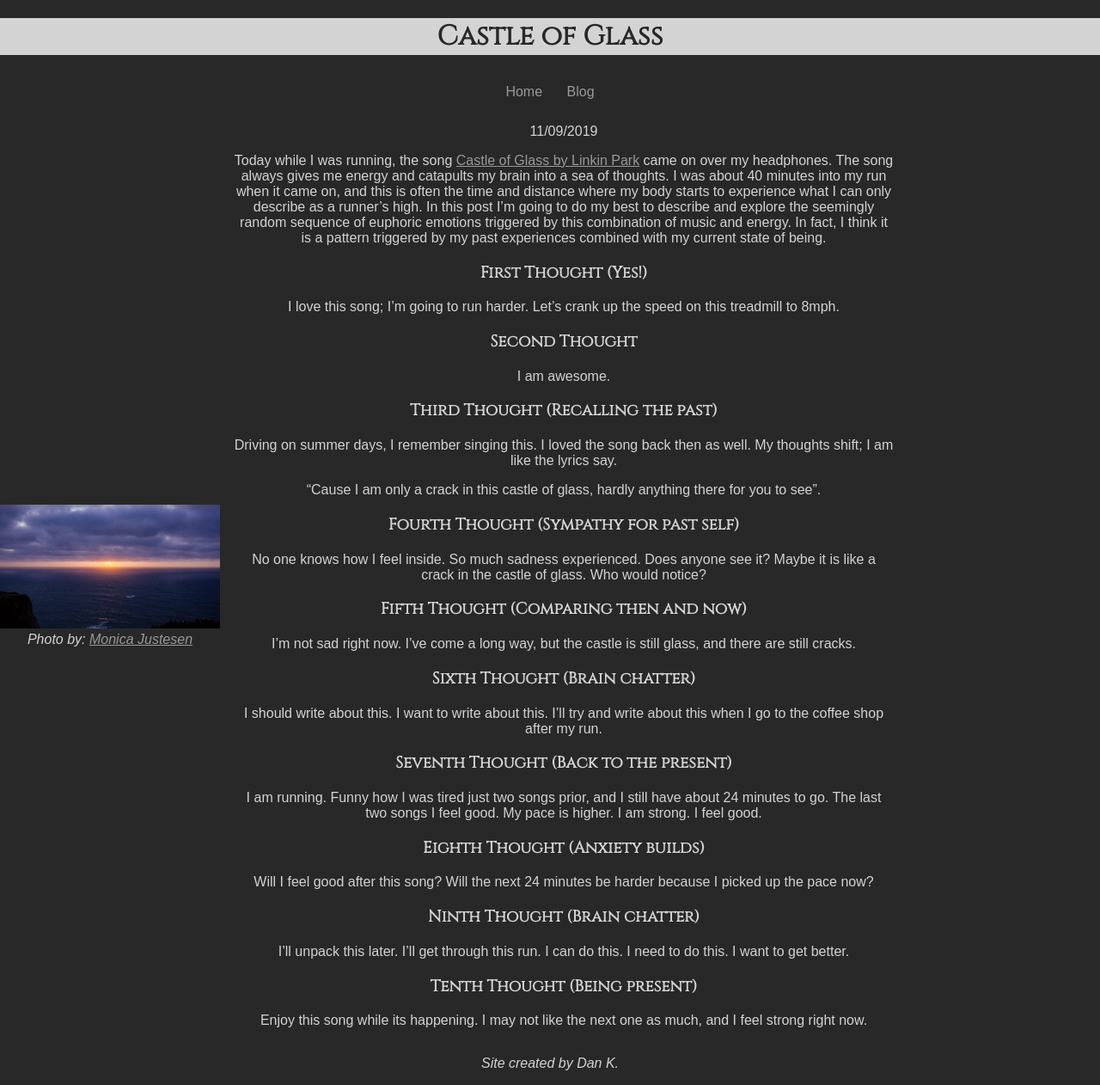
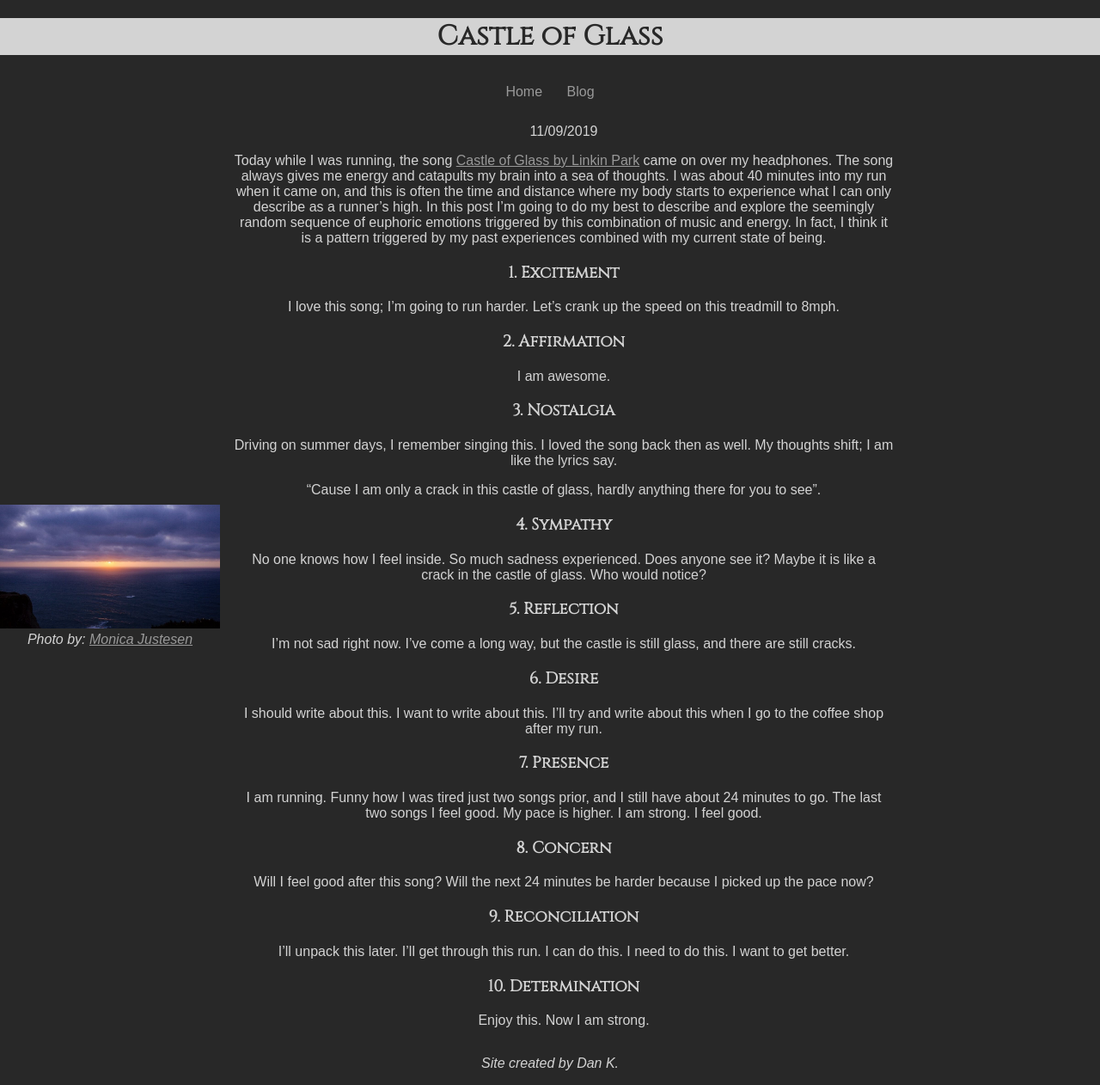
Before and after one commit to dekay2001/dekay2001.github.io, a Jekyll site: the page built from _posts/2019-11-09-castle-of-glass.md, in a window 1280 px wide. Shown: the whole page at 86% size. Built offline with Jekyll 4.4.1, drawn with Linux system fonts in a browser that asks for light colours; some web fonts are replaced.

Commit message:
Edited castle of glass post after post read

```diff
--- a/_posts/2019-11-09-castle-of-glass.md
+++ b/_posts/2019-11-09-castle-of-glass.md
@@ -8,33 +8,34 @@ tags: [music, running, present]
 
 Today while I was running, the song [Castle of Glass by Linkin Park](https://www.youtube.com/watch?v=ScNNfyq3d_w "Castle of Glass Video") came on over my headphones.  The song always gives me energy and catapults my brain into a sea of thoughts.  I was about 40 minutes into my run when it came on, and this is often the time and distance where my body starts to experience what I can only describe as a runner’s high.  In this post I’m going to do my best to describe and explore the seemingly random sequence of euphoric emotions triggered by this combination of music and energy.  In fact, I think it is a pattern triggered by my past experiences combined with my current state of being.
 
-### First Thought (Yes!)
+### 1. Excitement
 I love this song; I’m going to run harder.  Let’s crank up the speed on this treadmill to 8mph.
 
-### Second Thought
+### 2. Affirmation
 I am awesome.
 
-### Third Thought (Recalling the past)
+### 3. Nostalgia
 Driving on summer days, I remember singing this.  I loved the song back then as well. My thoughts shift; I am like the lyrics say.
 
 > “Cause I am only a crack in this castle of glass, hardly anything there for you to see”.
 
-### Fourth Thought (Sympathy for past self)
+### 4. Sympathy
 No one knows how I feel inside.  So much sadness experienced.  Does anyone see it?  Maybe it is like a crack in the castle of glass.  Who would notice?
 
-### Fifth Thought (Comparing then and now)
+### 5. Reflection
 I’m not sad right now.  I’ve come a long way, but the castle is still glass, and there are still cracks.
 
-### Sixth Thought (Brain chatter)
+### 6. Desire
 I should write about this.  I want to write about this.  I’ll try and write about this when I go to the coffee shop after my run.
 
-### Seventh Thought (Back to the present)
+### 7. Presence
 I am running.  Funny how I was tired just two songs prior, and I still have about 24 minutes to go.  The last two songs I feel good.  My pace is higher.  I am strong.  I feel good.
 
-### Eighth Thought (Anxiety builds)
+### 8. Concern
 Will I feel good after this song?  Will the next 24 minutes be harder because I picked up the pace now?
 
-### Ninth Thought  (Brain chatter)
+### 9. Reconciliation
 I’ll unpack this later.  I’ll get through this run.  I can do this.  I need to do this.  I want to get better.
-### Tenth Thought (Being present)
-Enjoy this song while its happening.  I may not like the next one as much, and I feel strong right now.
+
+### 10. Determination
+Enjoy this.  Now I am strong.
```
